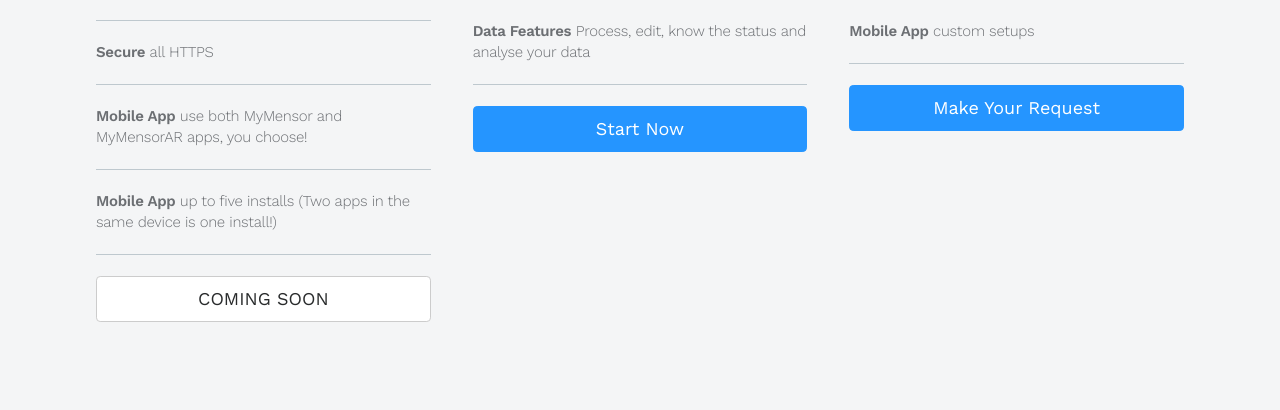
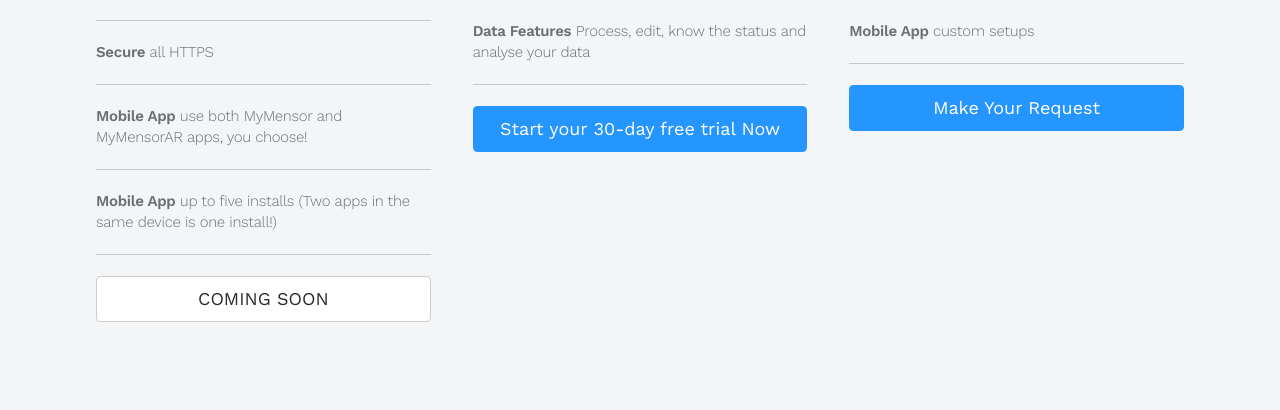
Before and after one commit to jorgercg/MyMensorWebsite, a Django app: page /en/ in a window 1280 px wide. Shown: the part 5366-5776 px from the top of the page. Run offline with Django 3.2, Linux system fonts and the light colour scheme; some libraries are stand-ins or nearby versions.

Commit message:
21AGO2017 20h08min

```diff
--- a/mymwebsite/templates/index.html
+++ b/mymwebsite/templates/index.html
@@ -330,7 +330,7 @@
                             </ul>
                             <a class="btn btn-primary btn-lg btn-block"
                                href="https://app.mymensor.com/{{ LANGUAGE_CODE }}/accounts/register/"
-                               role="button">{% trans "Start Now" %}</a>
+                               role="button">{% trans "Start your 30-day free trial Now" %}</a>
                         </div>
                         <div class="col-md-4 px-4 pb-1 mb-5">
                             <div class="px-2">
```
